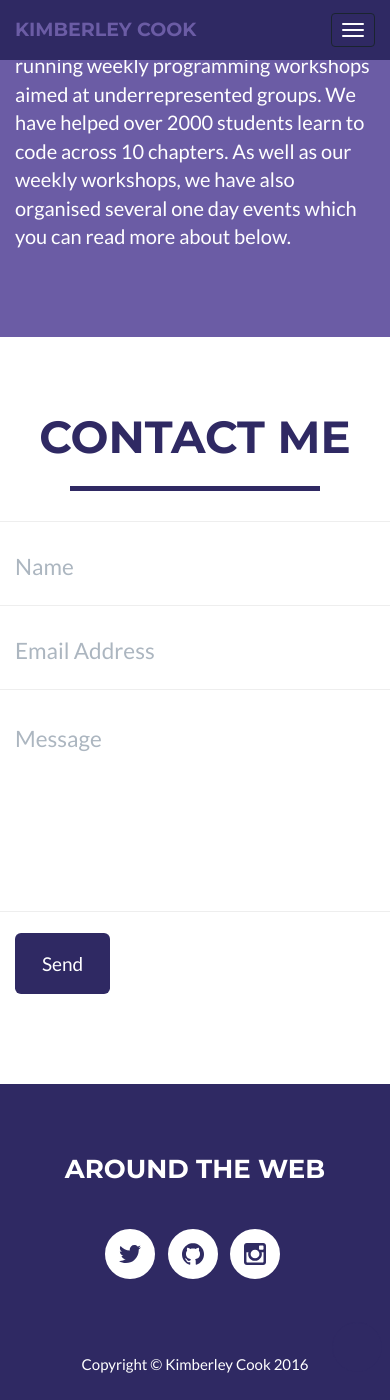
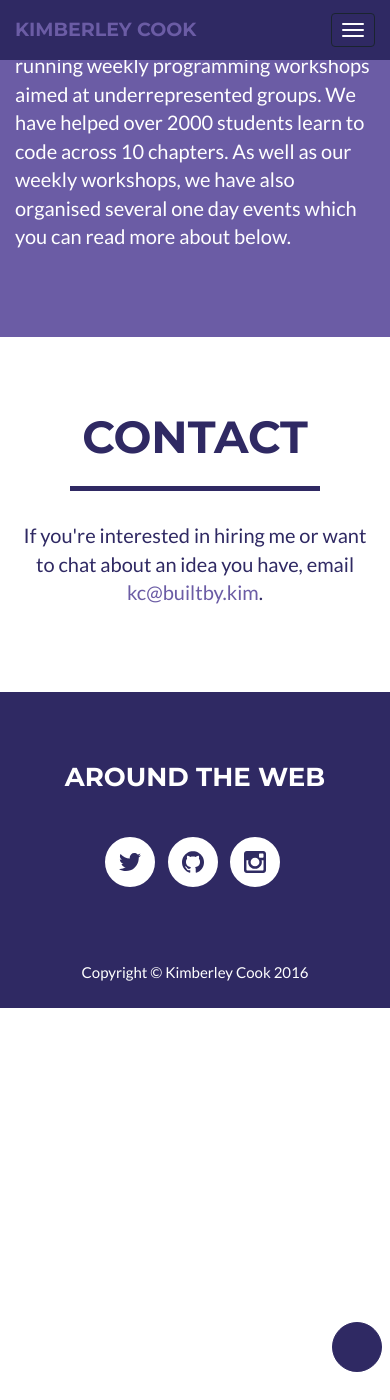
Before and after one commit to KimberleyCook/builtby.kim, a Jekyll site: the page built from index.html, in a window 390 px wide and 1400 px high, scrolled down 2822 px. Built offline with Jekyll 4.4.1, drawn with Linux system fonts in a browser that asks for light colours.

Commit message:
style amends

```diff
--- a/_includes/contact.html
+++ b/_includes/contact.html
@@ -3,44 +3,15 @@
   <div class="container">
     <div class="row">
       <div class="col-lg-12 text-center">
-                    <h2>Contact Me</h2>
+        <h2>Contact</h2>
           <hr class="dark">
       </div>
     </div>
     <div class="row">
       <div class="col-lg-8 col-lg-offset-2">
-                    <!-- To configure the contact form email address, go to mail/contact_me.php and update the email address in the PHP file on line 19. -->
-                    <!-- The form should work on most web servers, but if the form is not working you may need to configure your web server differently. -->
-                    <form name="sentMessage" id="contactForm" novalidate>
-                        <div class="row control-group">
-                            <div class="form-group col-xs-12 floating-label-form-group controls">
-                                <label>Name</label>
-                                <input type="text" class="form-control" placeholder="Name" id="name" required data-validation-required-message="Please enter your name.">
-                                <p class="help-block text-danger"></p>
-                            </div>
-                        </div>
-                        <div class="row control-group">
-                            <div class="form-group col-xs-12 floating-label-form-group controls">
-                                <label>Email Address</label>
-                                <input type="email" class="form-control" placeholder="Email Address" id="email" required data-validation-required-message="Please enter your email address.">
-                                <p class="help-block text-danger"></p>
-                            </div>
-                        </div>
-                        <div class="row control-group">
-                            <div class="form-group col-xs-12 floating-label-form-group controls">
-                                <label>Message</label>
-                                <textarea rows="5" class="form-control" placeholder="Message" id="message" required data-validation-required-message="Please enter a message."></textarea>
-                                <p class="help-block text-danger"></p>
-                            </div>
-                        </div>
-                        <br>
-                        <div id="success"></div>
-                        <div class="row">
-                            <div class="form-group col-xs-12">
-                                <button type="submit" class="btn btn-success btn-lg">Send</button>
-                            </div>
-                        </div>
-                    </form>
+        <p class="text-center">
+          If you're interested in hiring me or want to chat about an idea you have, email <a href="mailto:kc@builtby.kim">kc@builtby.kim</a>.
+        </p>
       </div>
     </div>
   </div>
--- a/_includes/css/main.css
+++ b/_includes/css/main.css
@@ -217,7 +217,7 @@ section.success {
 
 @media(min-width:767px) {
     #portfolio .portfolio-item {
-        margin: 0 0 30px;
+        margin: 10px 0 50px;
     }
 }
 
```
Also changed, not shown: 1 other file. Lines whose indentation alone changed are shown as unchanged.
